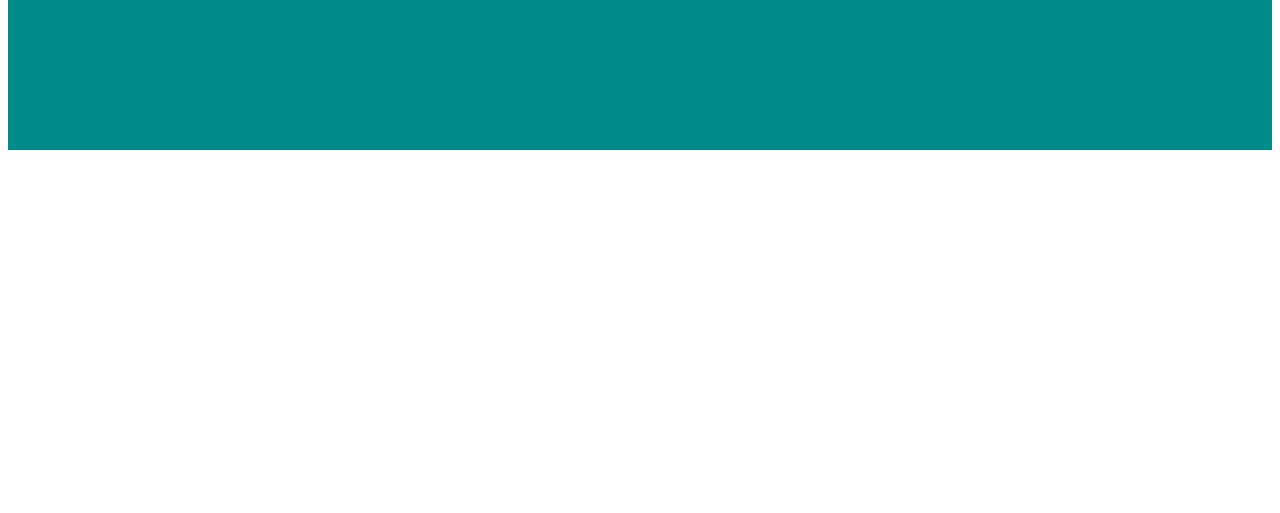
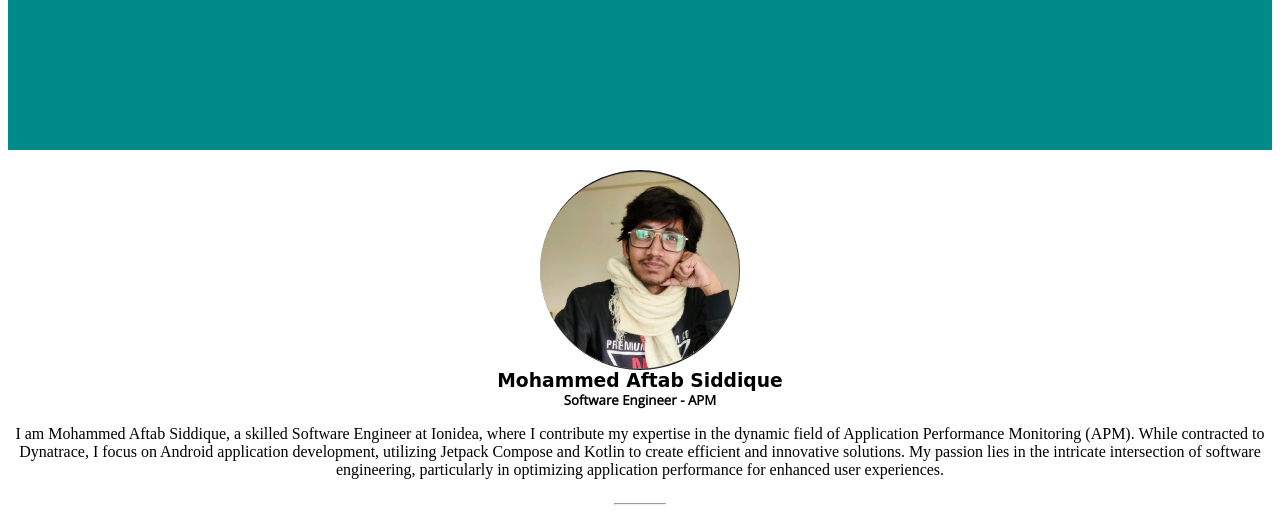
Before and after one commit to Mohammad-Aftab/MyWebsite, a plain HTML site: page index.html in a window 1280 px wide. Shown: the part 358-871 px from the top of the page. Before the commit the page ends 800 px from the top, so only its background shows below. Drawn offline with nearby package versions, Linux system fonts and the light colour scheme; a web font is replaced by a local one.

Commit message:
commit 13012024

```diff
--- a/index.html
+++ b/index.html
@@ -41,7 +41,13 @@
 
     <!--Introduction-->
     <section>
-
+        <div id="intro">
+            <img src="./assets/my-photo.png" alt="My Photo">
+            <h3>Mohammed Aftab Siddique</h3>
+            <h5>Software Engineer - APM</h5>
+            <p>I am Mohammed Aftab Siddique, a skilled Software Engineer at Ionidea, where I contribute my expertise in the dynamic field of Application Performance Monitoring (APM). While contracted to Dynatrace, I focus on Android application development, utilizing Jetpack Compose and Kotlin to create efficient and innovative solutions. My passion lies in the intricate intersection of software engineering, particularly in optimizing application performance for enhanced user experiences.</p>
+        </div>
+        <hr >
     </section>
 
     <!--Experiences-->
--- a/style.css
+++ b/style.css
@@ -1,3 +1,10 @@
+/*General CSS*/
+hr {
+    width: 4%;
+    border-width: 1px;
+}
+
+/*Wallpaper CSS*/
 #wallpaper {
     display: grid;
     grid-template-columns: 1fr 1fr 1fr;
@@ -22,10 +29,19 @@
 
 .item-a h3 {
     font-family: 'Open Sans', sans-serif;
+    margin-block-start: 0px;
+    margin-block-end: 0px;
     color: whitesmoke;
 }
 
-.item-b h1, h3 {
+.item-b h1, .item-b h3 {
+    text-align: center;
+    font-family: 'Salsa', cursive;
+    font-size: x-large;
+    color: whitesmoke;
+}
+
+.item-b h3 {
     text-align: center;
     font-family: 'Salsa', cursive;
     font-size: x-large;
@@ -41,3 +57,39 @@
     font-family: 'Open Sans', sans-serif;
     color: whitesmoke;
 }
+
+/*Introduction CSS*/
+#intro {
+    display: flex;
+    flex-direction: column;
+    justify-content: center;
+    align-items: center;
+    margin-top: 20px;
+    gap: 0px;
+}
+
+#intro img {
+    width: 200px;
+    height: 200px;
+    border-radius: 50%;
+}
+
+#intro h3 {
+    text-align: center;
+    font-family: 'Salsa', cursive;
+    margin-block-start: 0px;
+    margin-block-end: 0px;
+    color: black;
+}
+
+#intro h5 {
+    text-align: center;
+    font-family: 'Open Sans', sans-serif;
+    margin-block-start: 0px;
+    margin-block-end: 0px;
+    color: black;
+}
+
+#intro p {
+    text-align: center;
+}
```
Also changed, not shown: assets/my-photo.png (added).
